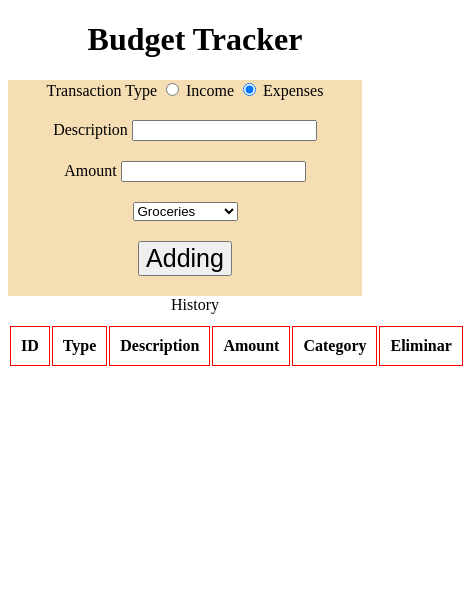
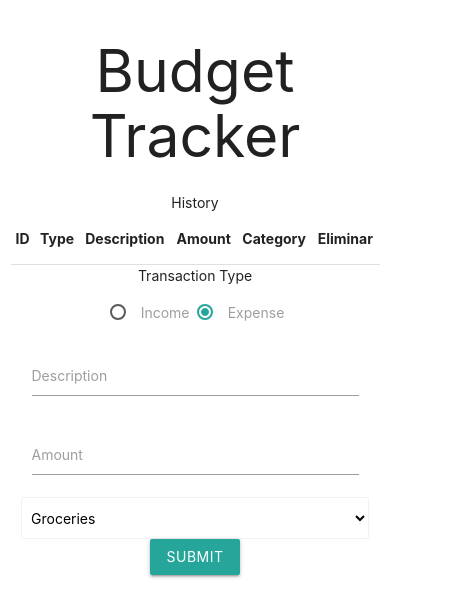
Before and after one commit to matiassemelman/budgetTrackerApp, a website: page index.html in a window 390 px wide. Shown: the whole page, 465 px wide, since content can reach past the window. Drawn offline with nearby package versions, Linux system fonts and the light colour scheme.

Commit message:
responsive

```diff
--- a/css/styles.css
+++ b/css/styles.css
@@ -10,23 +10,7 @@ h1 {
   text-align: center;
 }
 
-.formDiv {
-  padding-bottom: 20px;
-  background-color: wheat;
-  margin-right: 20px;
-}
 
 #addButton {
   font-size: 25px;
 }
-
-td,
-th {
-  padding: 10px;
-  border: 1px solid red;
-  text-align: center;
-}
-
-.tableFormat table {
-    margin: 10px auto
-}
--- a/index.html
+++ b/index.html
@@ -4,68 +4,82 @@
     <meta charset="UTF-8" />
     <meta http-equiv="X-UA-Compatible" content="IE=edge" />
     <meta name="viewport" content="width=device-width, initial-scale=1.0" />
+    <!-- Compiled and minified CSS -->
+    <link
+      rel="stylesheet"
+      href="https://cdnjs.cloudflare.com/ajax/libs/materialize/1.0.0/css/materialize.min.css"
+    />
+
     <link rel="stylesheet" href="./css/styles.css" />
     <title>My Budget Tracker</title>
   </head>
   <body>
     <h1>Budget Tracker</h1>
+    <div class="row">
+      <div class="col l5 offset-l1 s12">
+
+        <div class="tableFormat">
+          History
+          <table id="responsive-table">
+            <tr>
+              <th>ID</th>
+              <th>Type</th>
+              <th>Description</th>
+              <th>Amount</th>
+              <th>Category</th>
+              <th>Eliminar</th>
+            </tr>
+          </table>
+        </div>
+      </div>
+      <div class="col l5 s12">
+        <div class="col s12">
     <form class="form" id="transactionForm">
       <div class="formDiv">
         Transaction Type
-        <input
-          id="ingreso"
-          type="radio"
-          name="transactionType"
-          value="Income"
+        <p>
+          <label>
+            <input class="with-gap" name="transactionType" type="radio" />
+            <span>Income</span>
+          </label>
+          <label>
+            <input class="with-gap" name="transactionType" type="radio" checked />
+            <span>Expense</span>
+       </div>
+       <div class="input-field col s12">
+        <input id="description" type="text" class="validate" name="description">
+        <label for="description">Description</label>
+      </div>
 
-        />
-        <label for="ingreso">Income</label>
-        <input
-          id="expenses"
-          type="radio"
-          name="transactionType"
-          value="Expenses"
-          checked
-        />
-        <label for="expenses">Expenses</label>
+      <div class="input-field col s12">
+        <input id="amount" name="amount" type="text" class="validate">
+        <label for="amount">Amount</label>
       </div>
       <div class="formDiv">
-        <label for="description">Description</label>
-        <input type="text" id="description" name="description"/>
-      </div>
-      <div class="formDiv">
-        <label for="amount">Amount</label>
-        <input type="number" id="amount" name="amount" />
-      </div>
-      <div class="formDiv">
-        <select name="category" id="category">
+        <select class="browser-default" name="category" id="category">
           <option value="Groceries">Groceries</option>
+          <option value="Rent">Rent</option>
           <option value="Eating">Eating</option>
           <option value="Clothing">Clothing</option>
           <option value="Entertainment">Entertainment</option>
           <option value="Travel">Travel</option>
           <option value="Hobbies">Hobbies</option>
           <option value="Gifts">Gifts</option>
-          </select>
+        </select>
       </div>
       <div class="formDiv">
-        <button id="addButton">Adding</button>
+
+  <button class="btn waves-effect waves-light" type="submit" name="action">Submit
+  </button>
       </div>
     </form>
+  </div>
+  </div>
 
-    <div class="tableFormat">
-      History
-      <table id="transactionTable">
-        <tr>
-          <th>ID</th>
-          <th>Type</th>
-          <th>Description</th>
-          <th>Amount</th>
-          <th>Category</th>
-          <th>Eliminar</th>
-        </tr>
-      </table>
-    </div>
+  </div>
+    <!-- Compiled and minified JavaScript -->
+    <script src="https://cdnjs.cloudflare.com/ajax/libs/materialize/1.0.0/js/materialize.min.js"></script>
+
     <script src="./js/app.js"></script>
   </body>
 </html>
--- a/js/app.js
+++ b/js/app.js
@@ -66,7 +66,7 @@ function formDataToTransactionObject(transactionFormData){
 }
 
 function insertRowTransactionTable(transactionObject) {
-    let transactionTableRef = document.getElementById("transactionTable");
+    let transactionTableRef = document.getElementById("responsive-table");
 
     let newTransactionRowRef = transactionTableRef.insertRow(-1);
 
```
